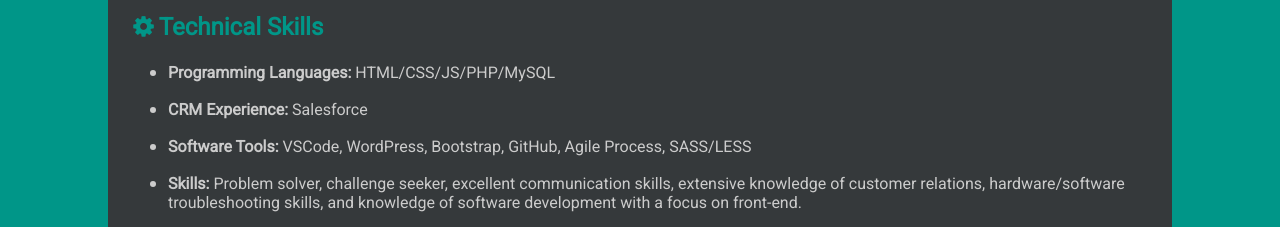
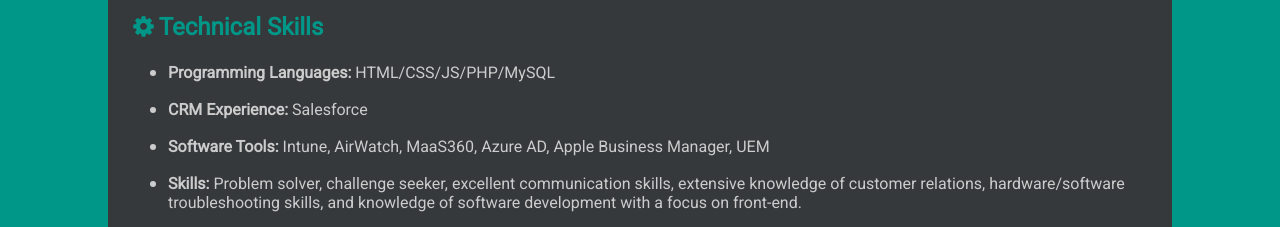
Before and after one commit to laguila47/mysite, a website built with Parcel: page index.html in a window 1280 px wide. Shown: the part 860-1087 px from the top of the page. Built offline with nearby package versions, Linux system fonts and the light colour scheme; a web font is replaced by a local one.

Commit message:
Update index.html

```diff
--- a/index.html
+++ b/index.html
@@ -74,7 +74,7 @@
         <p><b>CRM Experience:</b> Salesforce</p>
       </li>
       <li>
-        <p><b>Software Tools:</b> VSCode, WordPress, Bootstrap, GitHub, Agile Process, SASS/LESS</p>
+        <p><b>Software Tools:</b>  Intune, AirWatch, MaaS360, Azure AD, Apple Business Manager, UEM</p>
       </li>
       <li>
         <p><b>Skills:</b> Problem solver, challenge seeker, excellent communication skills, extensive knowledge of customer relations,
```
